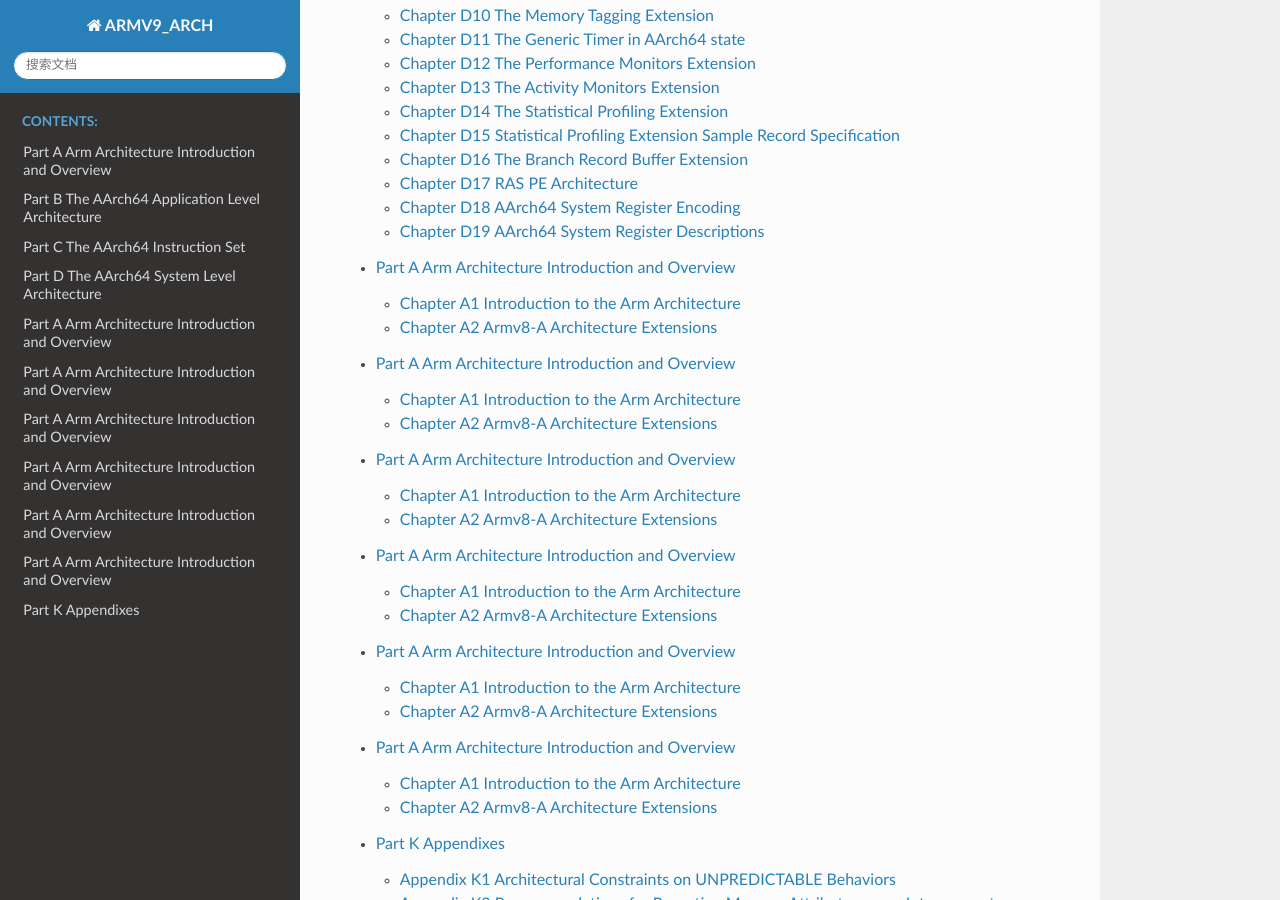
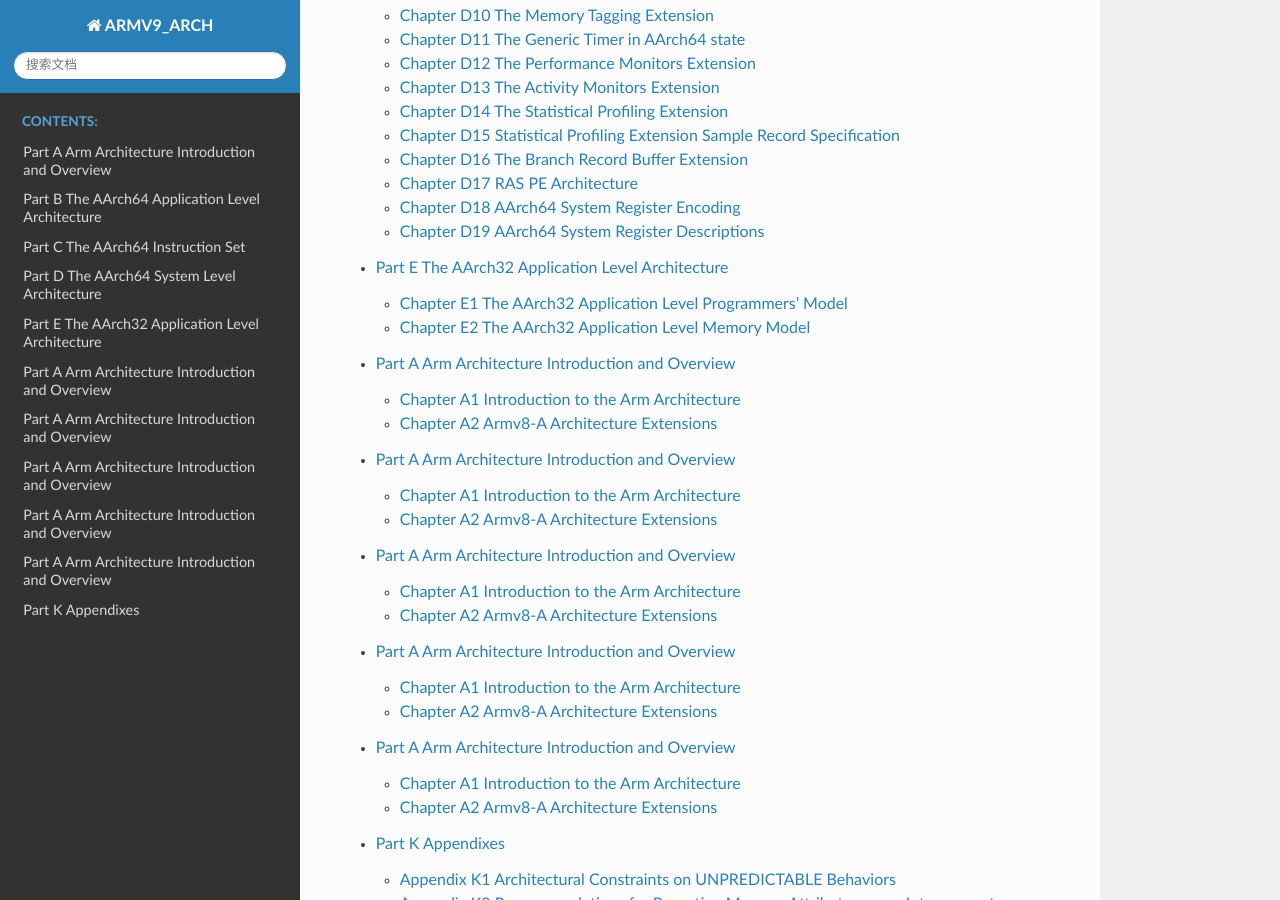
Before and after one commit to wisen/ARMV9_ARCH, a Sphinx documentation site: the page built from source/index.rst, in a window 1280 px wide and 900 px high, scrolled down 984 px. Built offline with Sphinx 7.4.7 and the Read the Docs theme 2.0.0, drawn with Linux system fonts in a browser that asks for light colours; pages that are not in the unit, such as notebooks, are missing from menus.

Commit message:
Update index.rst

```diff
--- a/source/Armv9_docs/parte/index.rst
+++ b/source/Armv9_docs/parte/index.rst
@@ -1,30 +1,26 @@
 ===============================================================
-Part A Arm Architecture Introduction and Overview
+Part E The AArch32 Application Level Architecture
 ===============================================================
 
 .. toctree::
    :maxdepth: 2
    :caption: Contents:
 
-Chapter A1 Introduction to the Arm Architecture
+Chapter E1 The AArch32 Application Level Programmers’ Model
 ===============================================================
 
 .. toctree::
    :maxdepth: 2
+   :glob:
 
-   a11
-   a12
-   a13
-   a14
-   a15
-   a16
-   a17
+   e1*
 
-Chapter A2 Armv8-A Architecture Extensions
+
+Chapter E2 The AArch32 Application Level Memory Model
 ===============================================================
 
 .. toctree::
    :maxdepth: 2
+   :glob:
 
-   a21
-   a22
+   e2*
```
